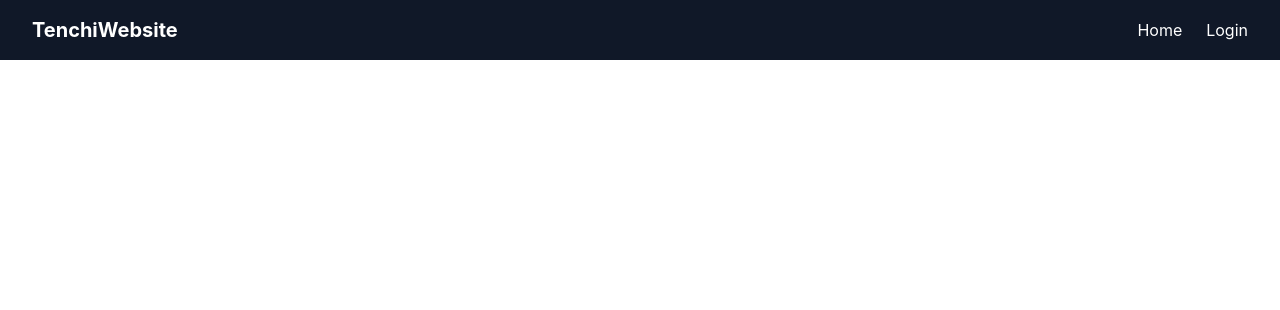
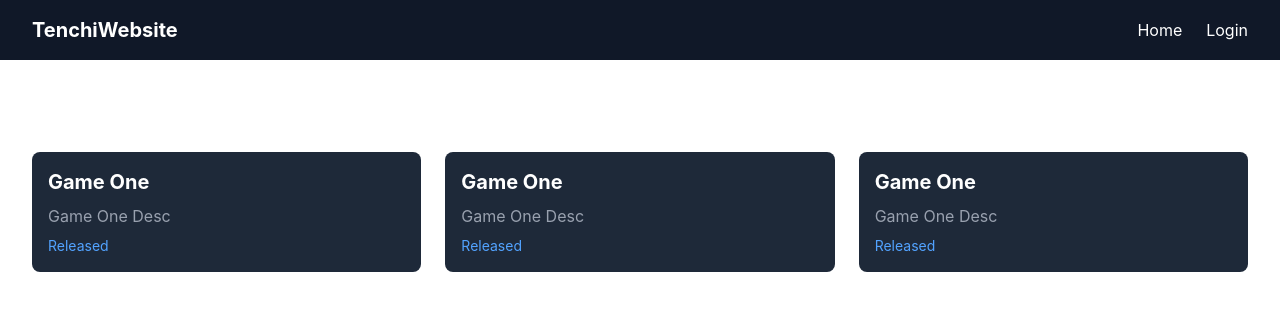
Before and after one commit to FishyKench/TenchiWebsite-Frontend, a React (Vite) app: page / in a window 1280 px wide. Shown: the top 310 px of the page. Built offline with nearby package versions, Linux system fonts and the light colour scheme.

Commit message:
simple homepage structure

```diff
--- a/src/pages/HomePage.jsx
+++ b/src/pages/HomePage.jsx
@@ -1,9 +1,31 @@
-function HomePage() {
-  return (
-    <div className="p-8 text-white">
-      <h1 className="text-3xl font-bold">Games</h1>
-    </div>
-  )
+import { useState, useEffect } from 'react'
+
+function HomePage(){
+    const [games, setGames] = useState([])
+
+    useEffect(() => {
+        const fakeGames = [
+            {id: 0, gameTitle: "Game One", description: "Game One Desc", status: "Released"},
+            {id: 0, gameTitle: "Game One", description: "Game One Desc", status: "Released"},
+            {id: 0, gameTitle: "Game One", description: "Game One Desc", status: "Released"},
+        ]
+        setGames(fakeGames)
+    }, [])
+
+    return(
+        <div className='p-8 text-white'>
+            <h1 className='text-3xl font-bold mb-6'>Games</h1>
+            <div className='grid grid-cols-3 gap-6'>
+                {games.map(game =>(
+                    <div key={game.id} className='bg-gray-800 rounded-lg p-4'>
+                        <h2 className='text-xl font-bold'>{game.gameTitle}</h2>
+                        <p className='text-gray-400 mt-2'>{game.description}</p>
+                        <span className='text-sm text-blue-400 mt-2 block'>{game.status}</span>
+            </div>
+            ))}
+        </div>
+        </div>
+    )
 }
 
 export default HomePage
```
